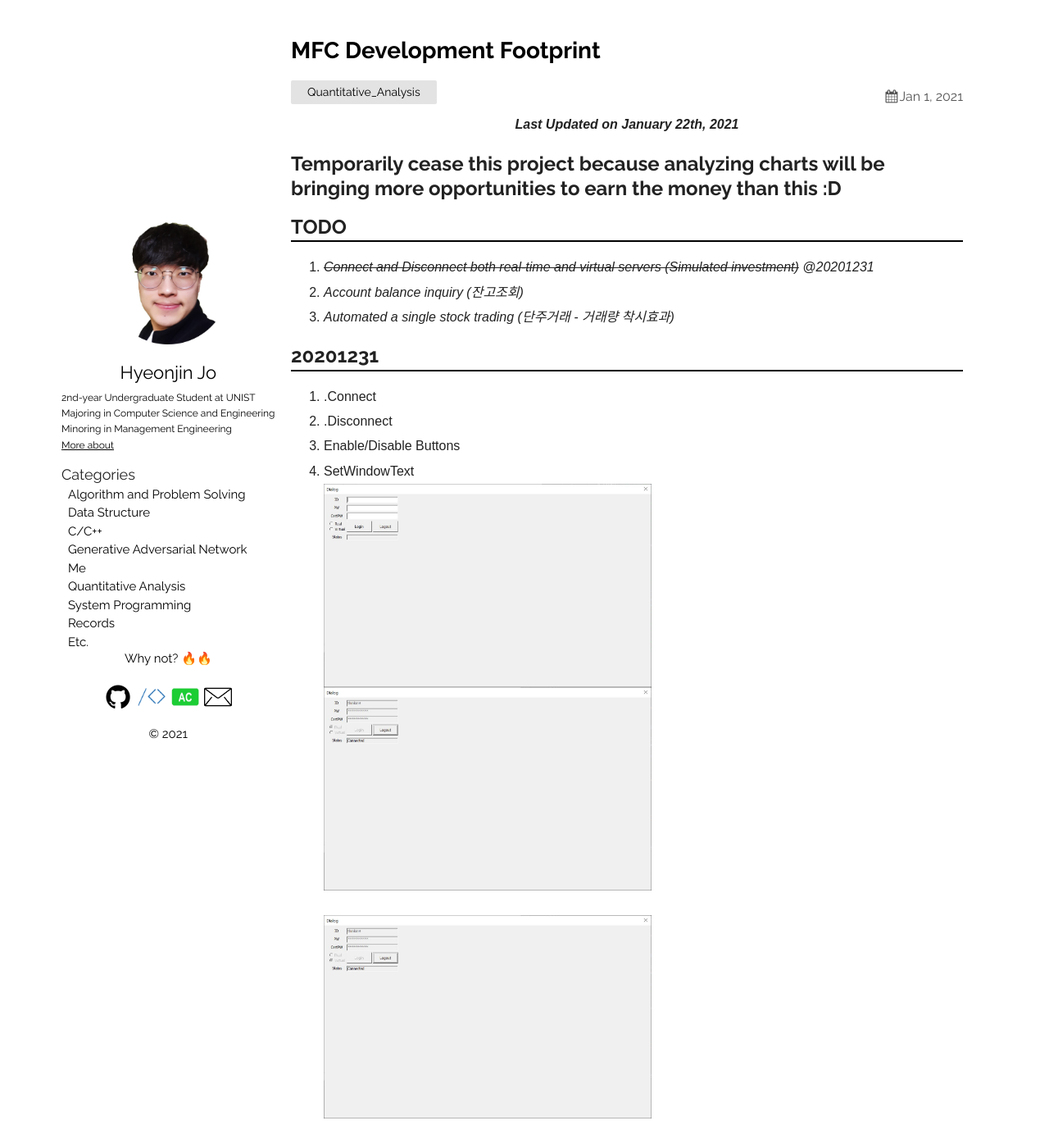
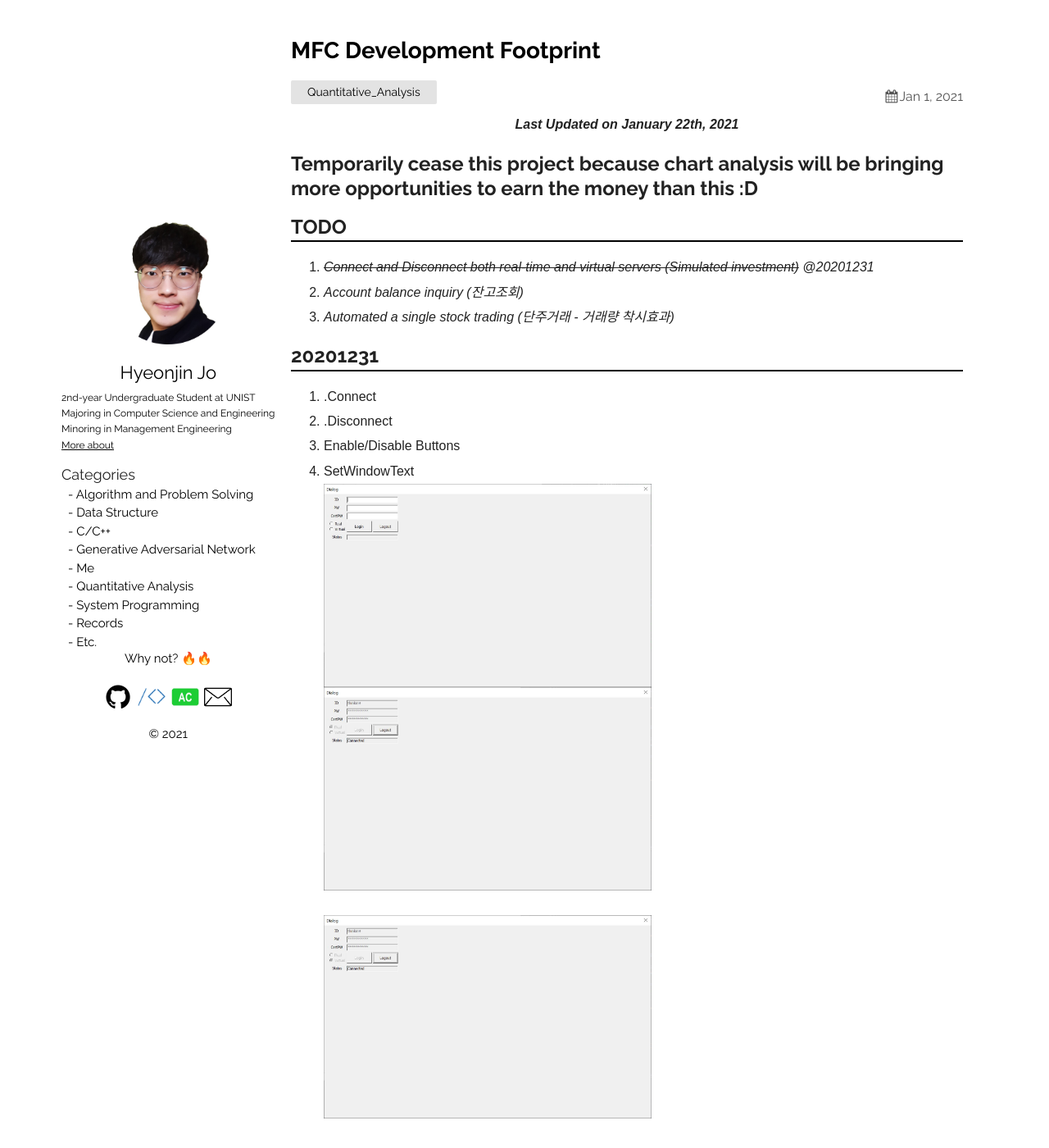
Before and after one commit to thinkin9/thinkin9.github.io, a Jekyll site: the page built from _posts/2021-01-01-MFC-Development-Footprint.markdown, in a window 1280 px wide and 1400 px high. Shown: the whole window at 82% size. Built offline with Jekyll 4.4.1, drawn with Linux system fonts in a browser that asks for light colours.

Commit message:
20210220

```diff
--- a/_layouts/default.html
+++ b/_layouts/default.html
@@ -26,63 +26,63 @@
       </p>
       <div class="site-category">
         <p style="margin-bottom: 0px; margin-top: 0px;">Categories</p>
-        <li><a href="/category/Algorithm_and_Problem_Solving.html">Algorithm and Problem Solving</a>
+        <li><a href="/category/Algorithm_and_Problem_Solving.html">- Algorithm and Problem Solving</a>
           <ul>
             {% for post in site.categories["Algorithm_and_Problem_Solving"] %}
             <li><a href="{{ site.baseurl }}{{ post.url }}">{{ post.title }}</a href="">
             {% endfor %}
           </ul>
         </li>
-        <li><a href="/category/Data_Structure.html">Data Structure</a>
+        <li><a href="/category/Data_Structure.html">- Data Structure</a>
           <ul>
             {% for post in site.categories["Data_Structure"] %}
             <li><a href="{{ site.baseurl }}{{ post.url }}">{{ post.title }}</a href="">
             {% endfor %}
           </ul>
         </li>
-        <li><a href="/category/C++.html">C/C++</a>
+        <li><a href="/category/C++.html">- C/C++</a>
           <ul>
             {% for post in site.categories["C++"] %}
             <li><a href="{{ site.baseurl }}{{ post.url }}">{{ post.title }}</a href="">
             {% endfor %}
           </ul>
         </li>
-        <li><a href="/category/Generative_Adversarial_Network.html">Generative Adversarial Network</a>
+        <li><a href="/category/Generative_Adversarial_Network.html">- Generative Adversarial Network</a>
           <ul>
             {% for post in site.categories["Generative_Adversarial_Network"] %}
             <li><a href="{{ site.baseurl }}{{ post.url }}">{{ post.title }}</a href="">
             {% endfor %}
           </ul>
         </li>
-        <li><a href="/category/Me.html">Me</a>
+        <li><a href="/category/Me.html">- Me</a>
           <ul>
             {% for post in site.categories["Me"] %}
             <li><a href="{{ site.baseurl }}{{ post.url }}">{{ post.title }}</a href="">
             {% endfor %}
           </ul>
         </li>
-        <li><a href="/category/Quantitative_Analysis.html">Quantitative Analysis</a>
+        <li><a href="/category/Quantitative_Analysis.html">- Quantitative Analysis</a>
           <ul>
             {% for post in site.categories["Quantitative_Analysis"] %}
             <li><a href="{{ site.baseurl }}{{ post.url }}">{{ post.title }}</a href="">
             {% endfor %}
           </ul>
         </li>
-        <li><a href="/category/System_Programming.html">System Programming</a>
+        <li><a href="/category/System_Programming.html">- System Programming</a>
           <ul>
             {% for post in site.categories["System_Programming"] %}
             <li><a href="{{ site.baseurl }}{{ post.url }}">{{ post.title }}</a href="">
             {% endfor %}
           </ul>
         </li>
-        <li><a href="/category/Records.html">Records</a>
+        <li><a href="/category/Records.html">- Records</a>
           <ul>
             {% for post in site.categories["Records"] %}
             <li><a href="{{ site.baseurl }}{{ post.url }}">{{ post.title }}</a href="">
             {% endfor %}
           </ul>
         </li>
-        <li><a href="/category/Etc.html">Etc.</a>
+        <li><a href="/category/Etc.html">- Etc.</a>
           <ul>
             {% for post in site.categories["Etc"] %}
             <li><a href="{{ site.baseurl }}{{ post.url }}">{{ post.title }}</a href="">
--- a/_posts/2021-01-01-MFC-Development-Footprint.markdown
+++ b/_posts/2021-01-01-MFC-Development-Footprint.markdown
@@ -7,7 +7,7 @@ categories: Quantitative_Analysis
 
 <div style="text-align: center"><i><b>Last Updated on January 22th, 2021</b></i></div>
 
-## Temporarily cease this project because analyzing charts will be bringing more opportunities to earn the money than this :D
+## Temporarily cease this project because chart analysis will be bringing more opportunities to earn the money than this :D
 ## TODO
 <hr style="height: 2px; border:none; margin-top: -1em; margin-bottom:0.5em; padding: 0; background:black">
 
--- a/_sass/plain.scss
+++ b/_sass/plain.scss
@@ -270,9 +270,9 @@ main {
   text-decoration: none;
   line-height: 1.5;
   align-self: normal;
-  @media screen and (max-width: $mobileW) {
-    align-self: center;
-  }
+  //@media screen and (max-width: $mobileW) {
+  //  align-self: center;
+  //}
   li {
     position: relative;
     display: inline;
```
Also changed, not shown: _posts/0000-00-00-Do-Better.markdown (added, +28 -0 lines), _posts/2021-02-19-Do-Better.markdown (deleted, +0 -28 lines).
